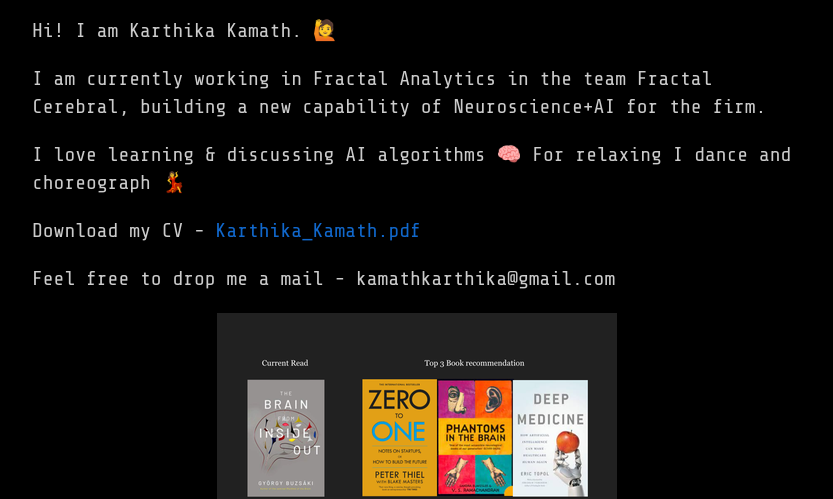
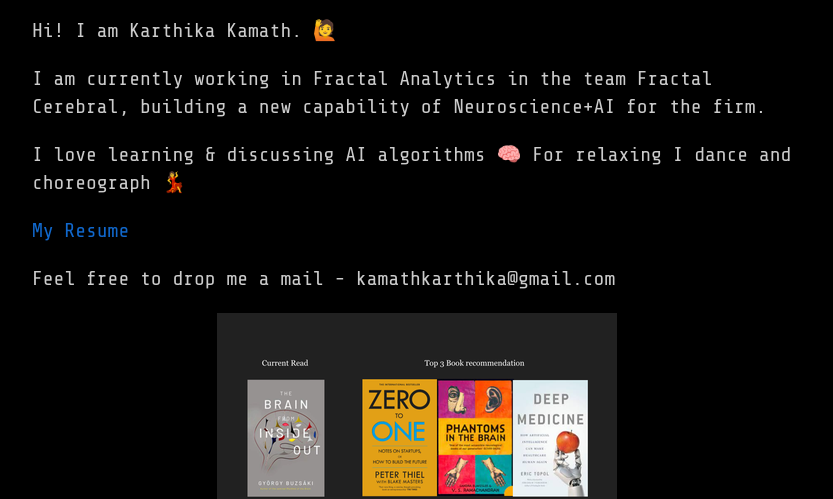
Before and after one commit to KarthikaKamath/KarthikaKamath.github.io, a plain HTML site: page index.html in a window 1280 px wide. Shown: the part 323-822 px from the top of the page, without its empty margins (223-1056 px from the left). Drawn offline with nearby package versions, Linux system fonts and the light colour scheme.

Commit message:
Nikola auto commit.
Source commit: 24789f8f06c388e376535ffbbe669be056835828
Nikola version: 8.1.3

```diff
--- a/index.html
+++ b/index.html
@@ -51,7 +51,7 @@
 <p class="lead"> Hi! I am Karthika Kamath. 🙋 </p>
 <p class="lead"> I am currently working in Fractal Analytics in the team Fractal Cerebral, building a new capability of Neuroscience+AI for the firm.</p>
 <p class="lead"> I love learning &amp; discussing AI algorithms 🧠 For relaxing I dance and choreograph 💃 </p>
-<p class="lead"> Download my CV - <a href="https://github.com/KarthikaKamath/resume/blob/main/KarthikaKamath.pdf">Karthika_Kamath.pdf</a> </p>
+<p class="lead"> <a href="https://github.com/KarthikaKamath/resume/blob/main/KarthikaKamath.pdf">My Resume</a> </p>
 <p class="lead"> Feel free to drop me a mail - kamathkarthika@gmail.com</p>
 <a class="reference external image-reference" href="images/book_recco.png"><img alt="book reccomendation" class="align-center" src="images/book_recco.thumbnail.png"></a>
 <p class="lead">Here are my latest brainverse_talks videos -</p>
```
Also changed, not shown: 1 other file.
